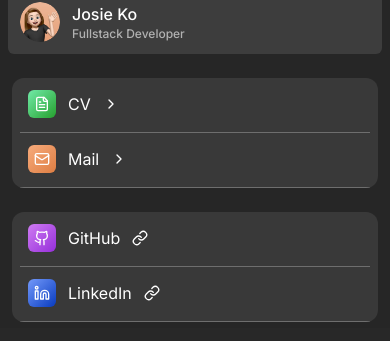
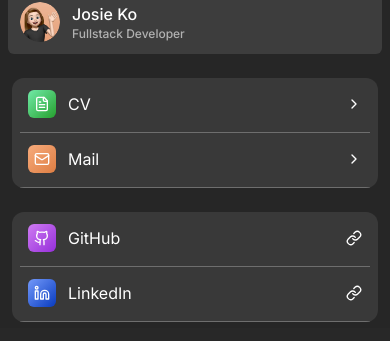
Before and after one commit to josieko/josiekoweb, a React (Vite) app: page / in a window 390 px wide. Shown: the part 112-453 px from the top of the page. Built offline with nearby package versions, Linux system fonts and the light colour scheme; no server answers.

Commit message:
Fix mobile nav icon layout

```diff
--- a/src/App.css
+++ b/src/App.css
@@ -308,6 +308,10 @@
     background-color: rgb(57, 57, 57);
   }
 
+  .nav-left {
+    gap: 12px;
+  }
+
   .nav-icon {
     width: 16px;
     height: 16px;
--- a/src/components/navItem.tsx
+++ b/src/components/navItem.tsx
@@ -37,7 +37,8 @@ const NavItem: React.FC<NavItemProps> = ({
     : null;
 
   const content = (
-    <div className="flex flex-row mobile-nav-item-wrapper">
+    <div className="flex flex-row items-center justify-between w-full mobile-nav-item-wrapper">
+      <div className="flex flex-row items-center nav-left">
         <span
           className="flex justify-center items-center w-6 h-6 rounded-md mr-2 mobile-icon"
           style={{ background: color }}
@@ -47,9 +48,12 @@ const NavItem: React.FC<NavItemProps> = ({
         <span className="text-white text-sm whitespace-nowrap mobile-label">
           {name}
         </span>
-      <span className="nav-right-icon">
-        {RightIcon && <RightIcon size={16} color="#ffffff" />}
+      </div>
+      {RightIcon && (
+        <span className="nav-right-icon ml-auto">
+          <RightIcon size={16} color="#ffffff" />
         </span>
+      )}
     </div>
   );
 
```
Lines whose indentation alone changed are shown as unchanged.
